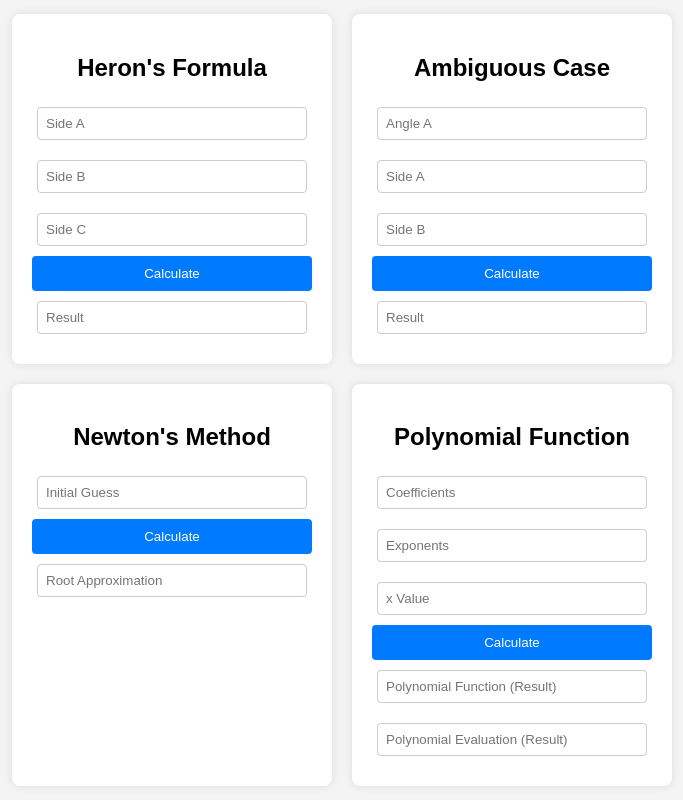
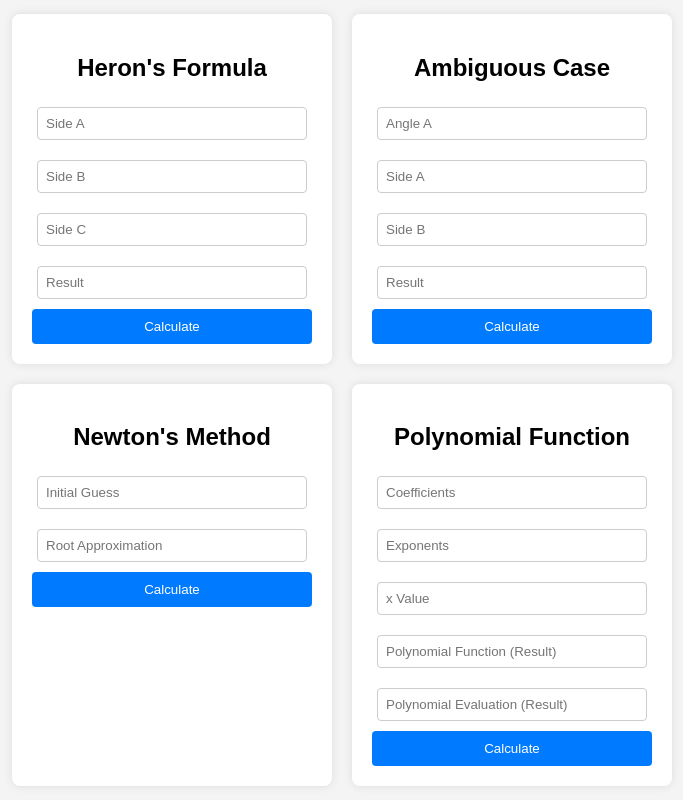
Before and after one commit to CarsonChan07/ICS4U1-Assignment-4, a React (Vite) app in the folder Assignment-4/: page / in a window 1280 px wide. Shown: the whole page, without its empty margins (248-931 px from the left). Built offline with nearby package versions, Linux system fonts and the light colour scheme.

Commit message:
Edited CSS

```diff
--- a/Assignment-4/src/components/AmbiguousCase.jsx
+++ b/Assignment-4/src/components/AmbiguousCase.jsx
@@ -37,8 +37,8 @@ function AmbiguousCase() {
             <input type="number" value={angleA} onChange={(e) => setAngleA(parseFloat(e.target.value) || "")} placeholder="Angle A" />
             <input type="number" value={sideA} onChange={(e) => setSideA(parseFloat(e.target.value) || "")} placeholder="Side A" />
             <input type="number" value={sideB} onChange={(e) => setSideB(parseFloat(e.target.value) || "")} placeholder="Side B" />
+            <input type="text" value={result} readOnly placeholder="Result" />
             <button onClick={calculateAmbiguous}>Calculate</button>
-            <input type="text" value={result} readOnly placeholder="Result" />
         </div>
     );
 }
--- a/Assignment-4/src/components/HeronsFormula.jsx
+++ b/Assignment-4/src/components/HeronsFormula.jsx
@@ -28,9 +28,8 @@ function HeronsFormula() {
             <input type="number" value={sideA} onChange={(e) => setSideA(parseFloat(e.target.value) || "")} placeholder="Side A" />
             <input type="number" value={sideB} onChange={(e) => setSideB(parseFloat(e.target.value) || "")} placeholder="Side B" />
             <input type="number" value={sideC} onChange={(e) => setSideC(parseFloat(e.target.value) || "")} placeholder="Side C" />
-
+            <input type="text" value={result} readOnly placeholder="Result" />
             <button onClick={calculateHeron}>Calculate</button>
-            <input type="text" value={result} readOnly placeholder="Result" />
         </div>
     );
 }
--- a/Assignment-4/src/components/NewtonsMethod.jsx
+++ b/Assignment-4/src/components/NewtonsMethod.jsx
@@ -29,8 +29,8 @@ function NewtonsMethod() {
         <div className="box">
             <h2>Newton's Method</h2>
             <input type="number" value={rootGuess} onChange={(e) => setRootGuess(parseFloat(e.target.value) || "")} placeholder="Initial Guess" />
+            <input type="text" value={newtonResult} readOnly placeholder="Root Approximation" />
             <button onClick={calculateNewton}>Calculate</button>
-            <input type="text" value={newtonResult} readOnly placeholder="Root Approximation" />
         </div>
     );
 }
--- a/Assignment-4/src/components/PolynomialFunction.jsx
+++ b/Assignment-4/src/components/PolynomialFunction.jsx
@@ -38,9 +38,9 @@ function PolynomialFunction() {
             <input type="text" value={coeffs} onChange={(e) => setCoeffs(e.target.value)} placeholder="Coefficients" />
             <input type="text" value={exps} onChange={(e) => setExps(e.target.value)} placeholder="Exponents" />
             <input type="number" value={xValue} onChange={(e) => setXValue(e.target.value)} placeholder="x Value" />
-            <button onClick={calculatePolynomial}>Calculate</button>
             <input type="text" value={polyResult} readOnly placeholder="Polynomial Function (Result)" />
             <input type="text" value={polyEvalResult} readOnly placeholder="Polynomial Evaluation (Result)" />
+            <button onClick={calculatePolynomial}>Calculate</button>
         </div>
     );
 }
```
